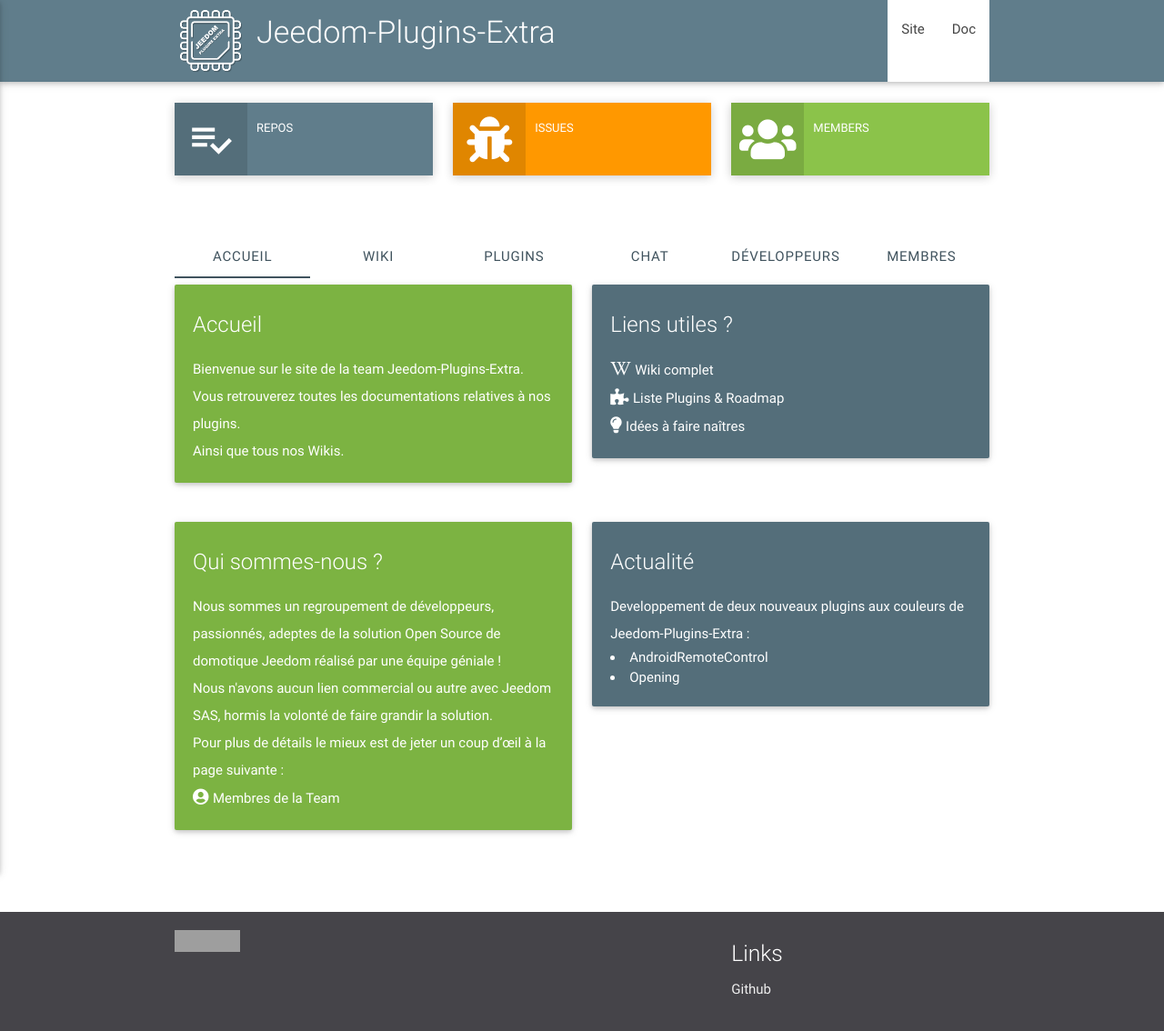
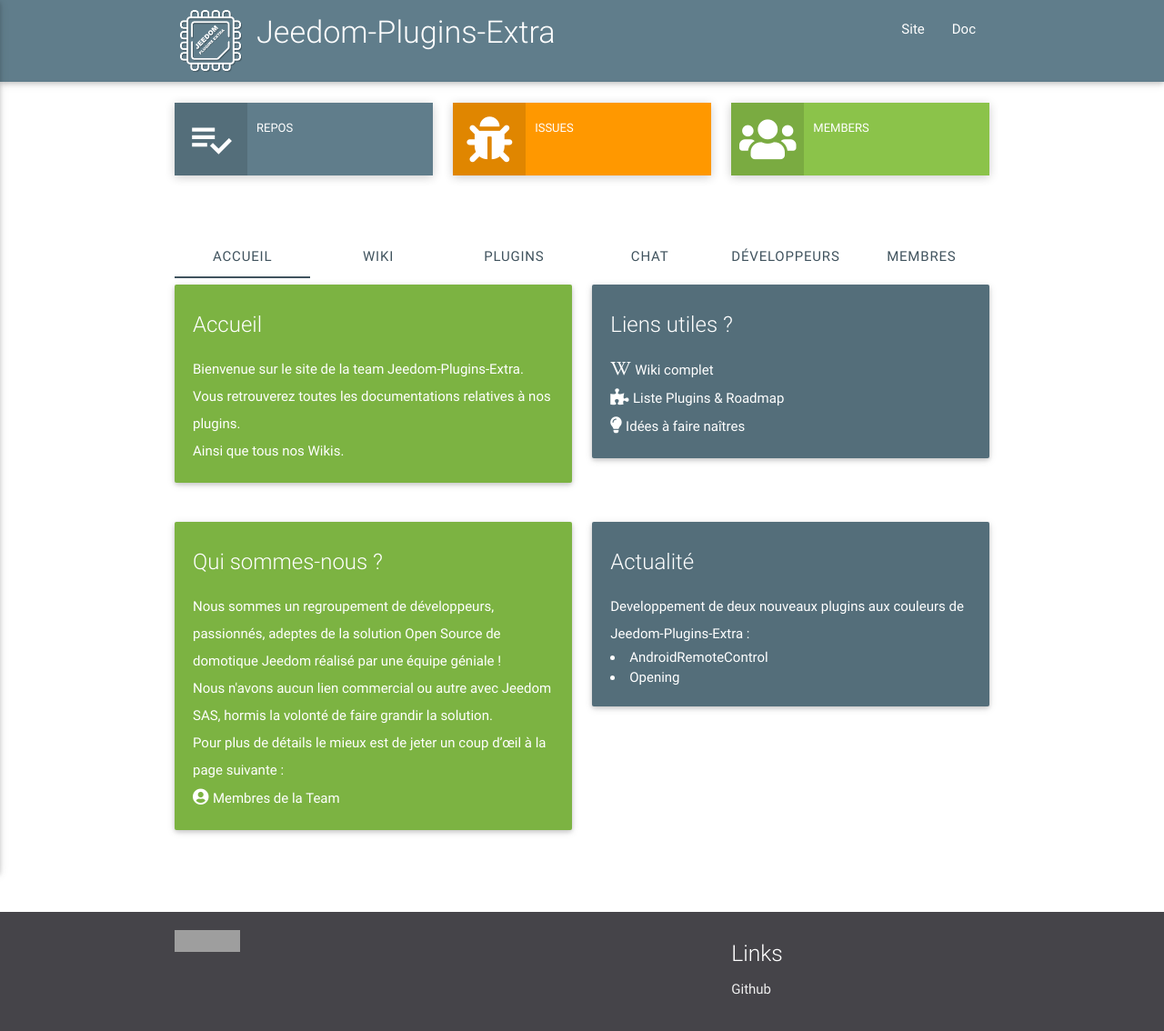
Before and after one commit to NextDom/NextDom.github.io, a Jekyll site: the page index.html, which Jekyll copies as it is, in a window 1280 px wide. Shown: the whole page at 91% size. Built offline with Jekyll 4.4.1, drawn with Linux system fonts in a browser that asks for light colours; nearby versions of some CDN libraries; grey boxes are pictures that could not be loaded.

Commit message:
Update index.html

```diff
--- a/index.html
+++ b/index.html
@@ -35,8 +35,8 @@
  				</ul>
  				<a href="https://jeedom-plugins-extra.github.io/" data-activates="nav-mobile" class="button-collapse btn-floating btn-large waves-effect waves-light jeedomcolorbg"><i class="material-icons">menu</i></a>
  				<ul class="right hide-on-med-and-down">
- 					<li class="active blue-grey"><a href="https://jeedom-plugins-extra.github.io/">Site</a></li>
- 					<li class="blue-grey"><a href="https://jeedom-plugins-extra.github.io/">Doc</a></li>
+ 					<li class="active"><a class="blue-grey white-text" href="https://jeedom-plugins-extra.github.io/">Site</a></li>
+ 					<li><a class="blue-grey white-text" href="https://jeedom-plugins-extra.github.io/">Doc</a></li>
  				</ul>
  				<ul class="side-nav" id="nav-mobile">
  					<li><a href="https://www.jeedom.com/market">Market</a></li>
```
